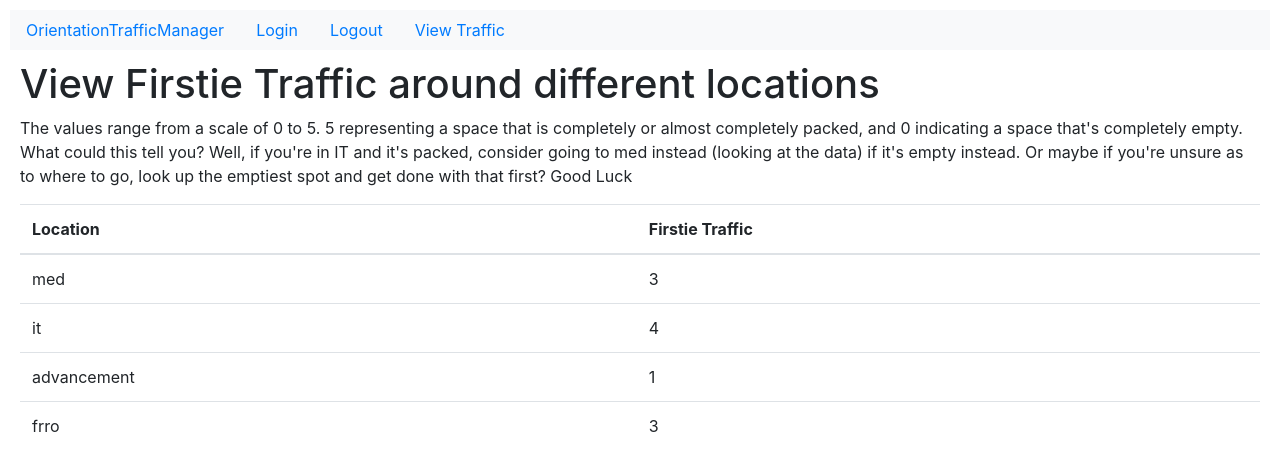
After one commit to ishan090/OrientationHelper, a Flask app: page /traffic/ in a window 1280 px wide. The commit adds this page. Shown: the top 471 px of the page. Run offline with Flask 3, Linux system fonts and the light colour scheme.

Commit message:
added viewer functionality

```diff
--- a/app.py
+++ b/app.py
@@ -71,5 +71,9 @@ def logout():
         session["user"] = None
     return redirect("/login/")
 
+@app.route("/traffic/")
+def traffic():
+    return render_template("traffic.html", locations=data_loaded)
 
-app.run(host="0.0.0.0")
+
+app.run(host="0.0.0.0", debug=True)
--- a/data/data.json
+++ b/data/data.json
@@ -1 +1 @@
-[["med", "0"], ["it", "4"], ["advancement", "1"], ["frro", "kjhsdf"]]
+[["med", "3"], ["it", "4"], ["advancement", "1"], ["frro", "3"]]
--- a/templates/base.html
+++ b/templates/base.html
@@ -18,6 +18,9 @@
         <li class="nav-item">
           <a class="nav-link" href="/logout/">Logout</a>
         </li>
+        <li class="nav-item">
+            <a class="nav-link" href="/traffic/">View Traffic</a>
+          </li>
       </ul>
       <div class="content">
       {% block content %}{% endblock %}
--- /dev/null
+++ b/templates/traffic.html
@@ -0,0 +1,38 @@
+{% extends 'base.html' %}
+
+{% block title %}Home{% endblock %}
+
+{% block content %}
+
+<h1>View Firstie Traffic around different locations</h1>
+<p>The values range from a scale of 0 to 5. 5 representing a space that is completely or almost completely packed, and 0 indicating a space that's completely empty.
+What could this tell you? Well, if you're in IT and it's packed, consider going to med instead (looking at the data) if it's empty instead.
+Or maybe if you're unsure as to where to go, look up the emptiest spot and get done with that first? Good Luck</p>
+
+{% with messages = get_flashed_messages() %}
+    {% if messages %}
+        {% for msg in messages %}
+            <p>{{ msg }}</p>
+        {% endfor %}
+    {% endif %}
+{% endwith %}
+
+  <table class="table">
+    <thead>
+        <tr>
+            <th scope="col">Location</th>
+            <th scope="col">Firstie Traffic</th>
+        </tr>
+    </thead>
+    <tbody>
+        {% for i in locations %}
+            <tr>
+                {% for j in i %}
+                    <td>{{ j }}</td>
+                {% endfor %}
+            </tr>
+        {% endfor %}
+    </tbody>
+  </table>
+
+{% endblock %}
```
